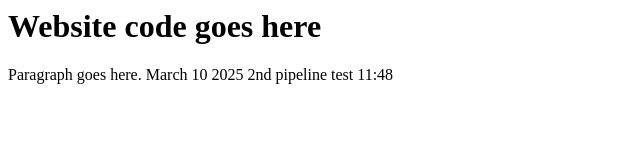
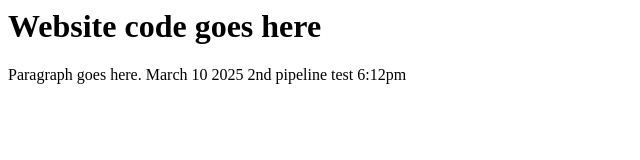
Before and after one commit to pahardy/s3static-website-code, a plain HTML site: page index.html in a window 1280 px wide. Shown: the full height of the page, 0-640 px from the left. Drawn offline with Linux system fonts and the light colour scheme.

Commit message:
Update 2 files
- /index.html
- /.gitlab-ci.yml

```diff
--- a/index.html
+++ b/index.html
@@ -2,7 +2,7 @@
 <body>
 
 <h1>Website code goes here</h1>
-<p>Paragraph goes here. March 10 2025 2nd pipeline test 11:48</p>
+<p>Paragraph goes here. March 10 2025 2nd pipeline test 6:12pm</p>
 
 </body>
 </html>
```
Also changed, not shown: 1 other file.
